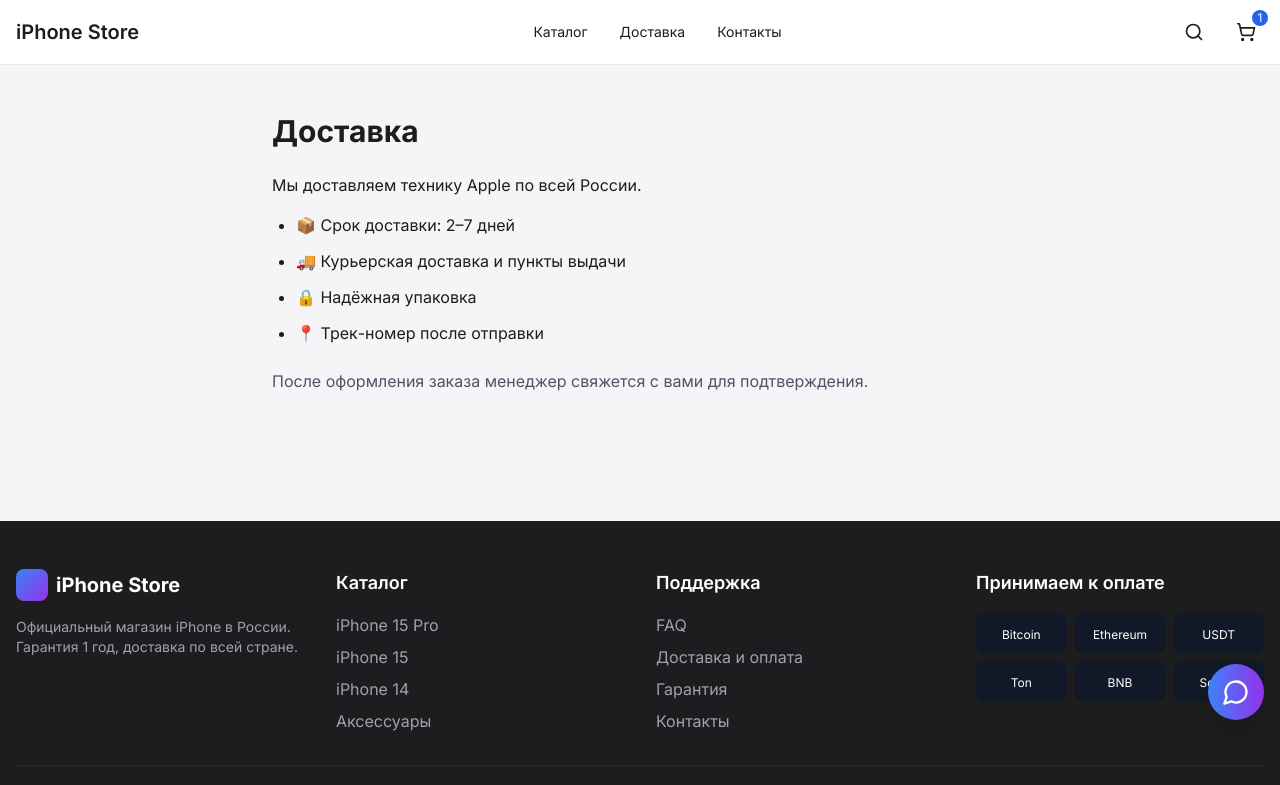
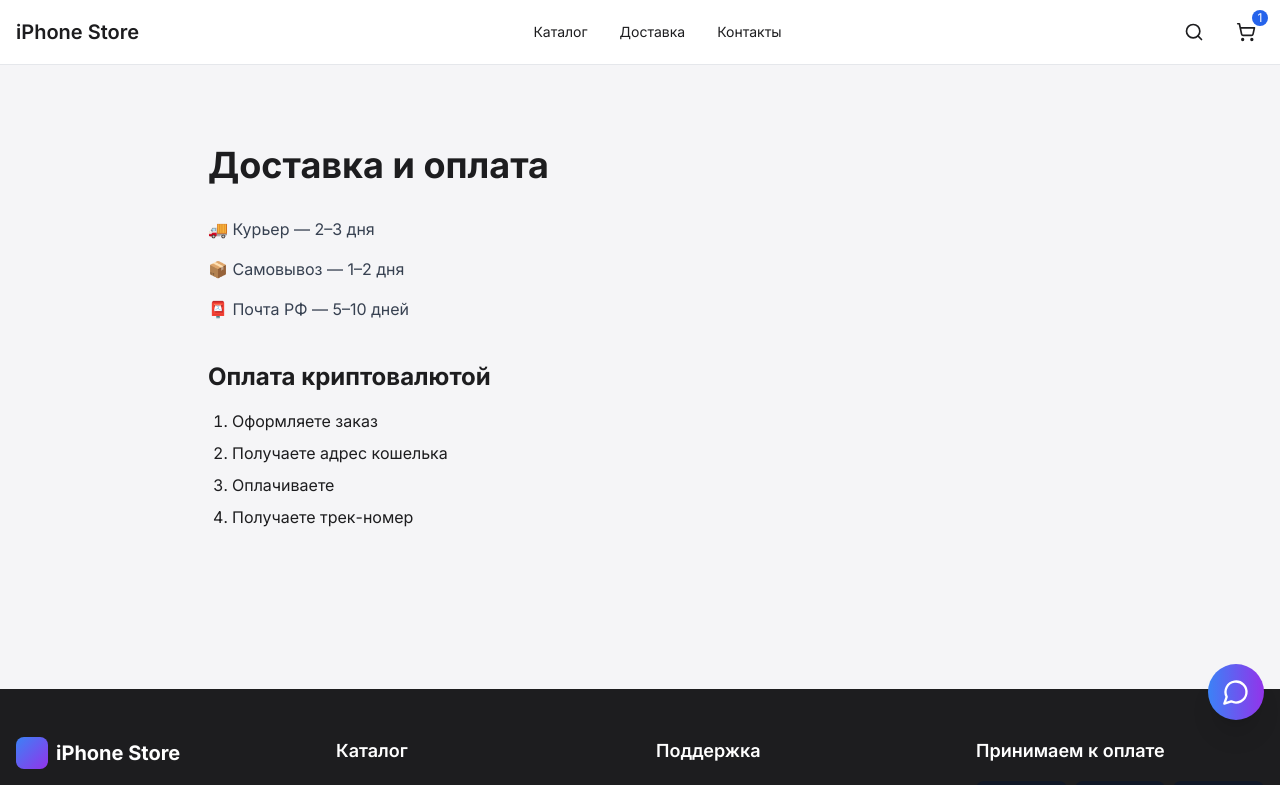
Before and after one commit to alxo66/isite, a Next.js app: page /delivery in a window 1280 px wide. Shown: the top 785 px of the page. Built offline with nearby package versions, Linux system fonts and the light colour scheme.

Commit message:
page.tsx

```diff
--- a/app/delivery/page.tsx
+++ b/app/delivery/page.tsx
@@ -1,26 +1,24 @@
-export const metadata = {
-  title: 'Доставка | iPhone Store',
-}
-
 export default function DeliveryPage() {
   return (
-    <section className="container mx-auto px-4 py-12 max-w-3xl">
-      <h1 className="text-3xl font-bold mb-6">Доставка</h1>
+    <section className="py-20 container mx-auto px-4 max-w-4xl">
+      <h1 className="text-4xl font-bold mb-8">Доставка и оплата</h1>
 
-      <p className="mb-4">
-        Мы доставляем технику Apple по всей России.
-      </p>
-
-      <ul className="list-disc pl-6 space-y-3">
-        <li>📦 Срок доставки: 2–7 дней</li>
-        <li>🚚 Курьерская доставка и пункты выдачи</li>
-        <li>🔒 Надёжная упаковка</li>
-        <li>📍 Трек-номер после отправки</li>
+      <ul className="space-y-4 text-gray-700">
+        <li>🚚 Курьер — 2–3 дня</li>
+        <li>📦 Самовывоз — 1–2 дня</li>
+        <li>📮 Почта РФ — 5–10 дней</li>
       </ul>
 
-      <p className="mt-6 text-gray-600">
-        После оформления заказа менеджер свяжется с вами для подтверждения.
-      </p>
+      <h2 className="text-2xl font-bold mt-10 mb-4">
+        Оплата криптовалютой
+      </h2>
+
+      <ol className="list-decimal pl-6 space-y-2">
+        <li>Оформляете заказ</li>
+        <li>Получаете адрес кошелька</li>
+        <li>Оплачиваете</li>
+        <li>Получаете трек-номер</li>
+      </ol>
     </section>
   )
 }
```
